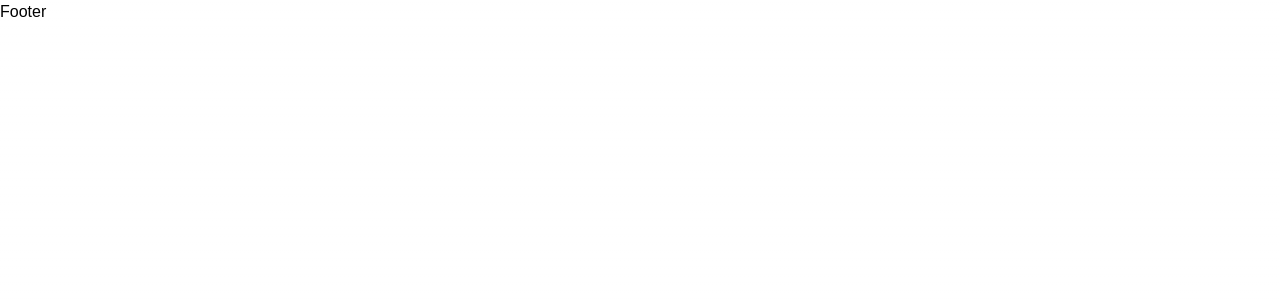
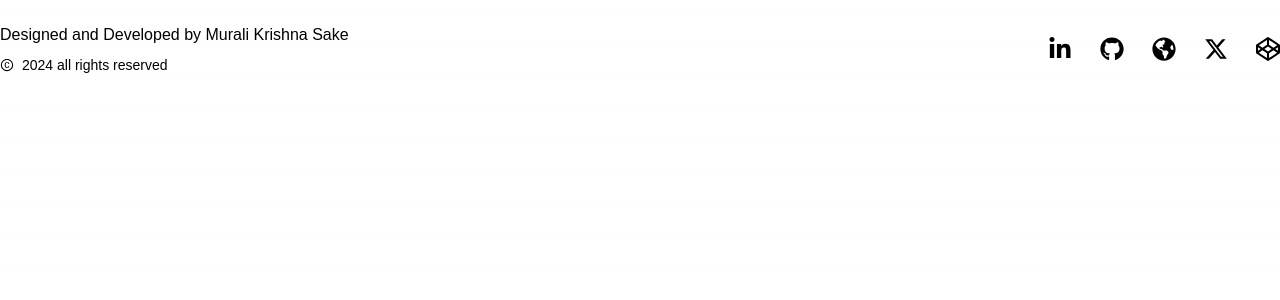
Before and after one commit to Kanna116/klaxe, a Next.js app: page /components/footer in a window 1280 px wide. Shown: the top 300 px of the page. Built offline with nearby package versions, Linux system fonts and the light colour scheme; a web font is replaced by a local one.

Commit message:
footer completed

```diff
--- a/pages/components/footer.js
+++ b/pages/components/footer.js
@@ -1,9 +1,29 @@
 import React from 'react'
+import { AiOutlineCopyright } from "react-icons/ai";
+import { socialIcons } from '../constants';
 
 const Footer = () => {
-  return (
-    <div>Footer</div>
-  )
+    let year = new Date().getFullYear()
+    return (
+        <div className='h-[12vh] w-full border-t-[2px] border-white flex items-center justify-between'>
+            <div className='h-full flex flex-col items-start justify-center gap-2'>
+                <h4 className='font-normal text-base'>Designed and Developed by Murali Krishna Sake</h4>
+                <p className='flex items-center gap-2 font-thin text-sm'><span><AiOutlineCopyright /></span>{year} all rights reserved</p>
+            </div>
+
+            <div className='h-full w-fit flex items-center justify-end gap-7 '>
+                {
+                    socialIcons.map((item, index) => {
+                        return (
+                            <a href={item.link} target='_blank' className='hover:scale-[1.5] duration-150'>
+                                <span className='text-2xl'>{item.icon}</span>
+                            </a>
+                        )
+                    })
+                }
+            </div>
+        </div>
+    )
 }
 
 export default Footer
```
